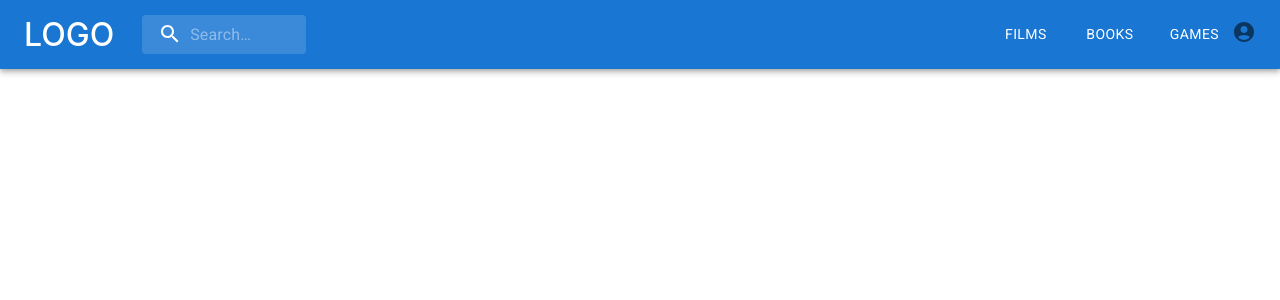
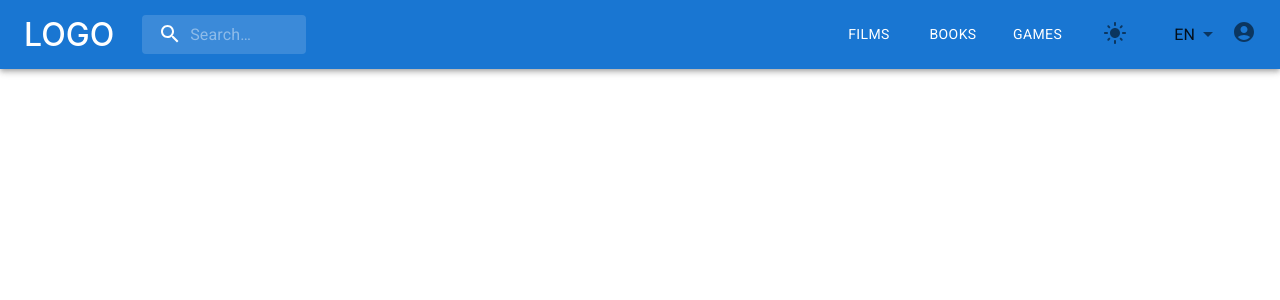
Before and after one commit to horoshopodumaj/recommendations, a React (Create React App) app in the folder client/: page / in a window 1280 px wide. Shown: the top 300 px of the page. Built offline with nearby package versions, Linux system fonts and the light colour scheme.

Commit message:
theme change icons, language change

```diff
--- a/client/src/components/Header.js
+++ b/client/src/components/Header.js
@@ -15,11 +15,13 @@ import {
     List,
     ListItem,
     ListItemButton,
+    Select,
 } from "@mui/material";
 import { styled, alpha } from "@mui/material/styles";
 import SearchIcon from "@mui/icons-material/Search";
 import MenuIcon from "@mui/icons-material/Menu";
 import AccountCircle from "@mui/icons-material/AccountCircle";
+import LightModeIcon from "@mui/icons-material/LightMode";
 
 const Search = styled("div")(({ theme }) => ({
     position: "relative",
@@ -68,6 +70,11 @@ const Header = () => {
     const isAuth = true;
     const [anchorElUser, setAnchorElUser] = useState(null);
     const [isSearchOpen, setSearchOpen] = useState(false);
+    const [lang, setLang] = useState("EN");
+
+    const handleChange = (event) => {
+        setLang(event.target.value);
+    };
     const [state, setState] = useState({
         left: false,
     });
@@ -178,6 +185,13 @@ const Header = () => {
                             </Link>
                         </Button>
                     ))}
+                    <IconButton sx={{ mb: "3px", mx: "5px" }}>
+                        <LightModeIcon />
+                    </IconButton>
+                    <Select value={lang} label="lang" onChange={handleChange} displayEmpty>
+                        <MenuItem value={"RU"}>RU</MenuItem>
+                        <MenuItem value={"EN"}>EN</MenuItem>
+                    </Select>
                 </Box>
 
                 {isAuth ? (
--- a/client/src/index.scss
+++ b/client/src/index.scss
@@ -29,3 +29,7 @@ code {
     color: var(--logo);
     text-decoration: none;
 }
+
+fieldset {
+    border: none !important;
+}
```
